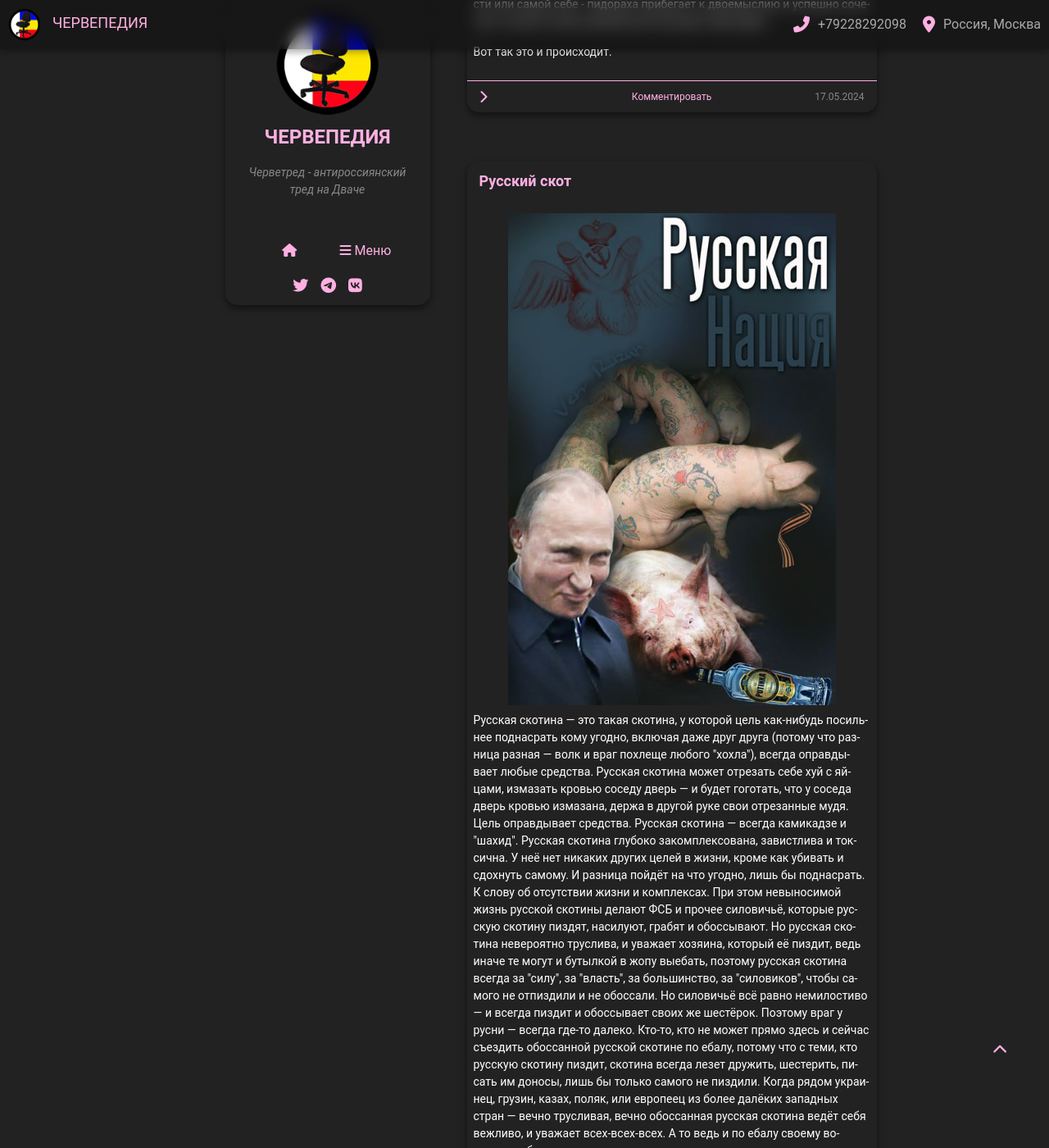
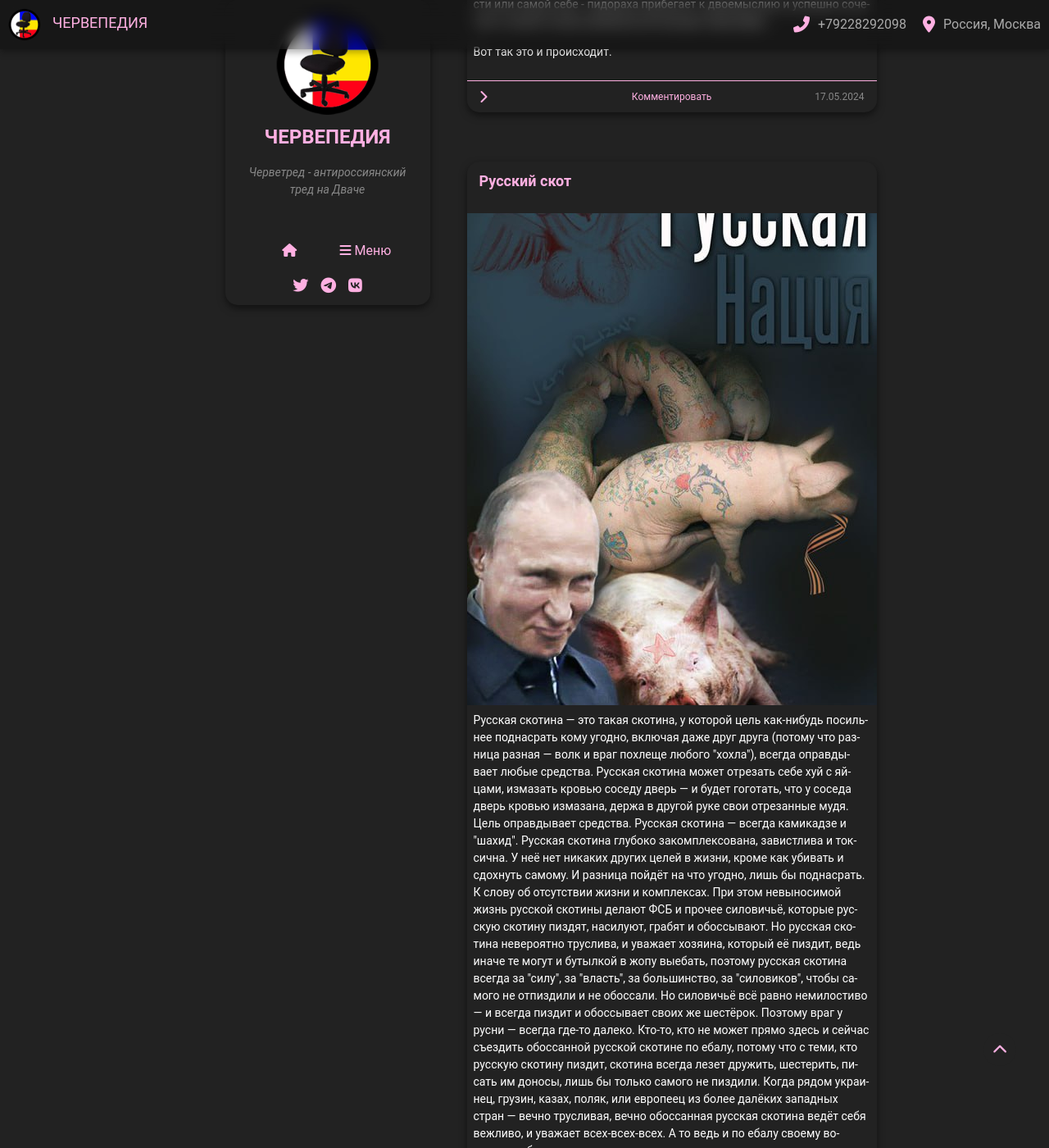
Before and after one commit to chervepedia/chervepedia.github.io, a Jekyll site: the page built from index.html, in a window 1280 px wide and 1400 px high, scrolled down 2443 px. Shown: the whole window at 82% size. Built offline with Jekyll 4.4.1, drawn with Linux system fonts in a browser that asks for light colours; a script that is not in the unit is left out; the list of posts is cut into pages by our own code; comment, search, counter and statistics services are not loaded.

Commit message:
Update style.css

```diff
--- a/assets/css/style.css
+++ b/assets/css/style.css
@@ -353,7 +353,7 @@
 /* Стили для изображения поста */
 .post-image-wrapper img {
     max-width: 100%; /* Ограничивает ширину изображения размером контейнера */
-    max-height: 600px; /* Ограничивает высоту изображения размером контейнера */
+    max-height: 100%; /* Ограничивает высоту изображения размером контейнера */
     width: auto; /* Автоматическая ширина, сохраняет пропорции */
     height: auto; /* Автоматическая высота, сохраняет пропорции */
     object-fit: contain; /* Сохраняет пропорции изображения и не обрезает его */
```
